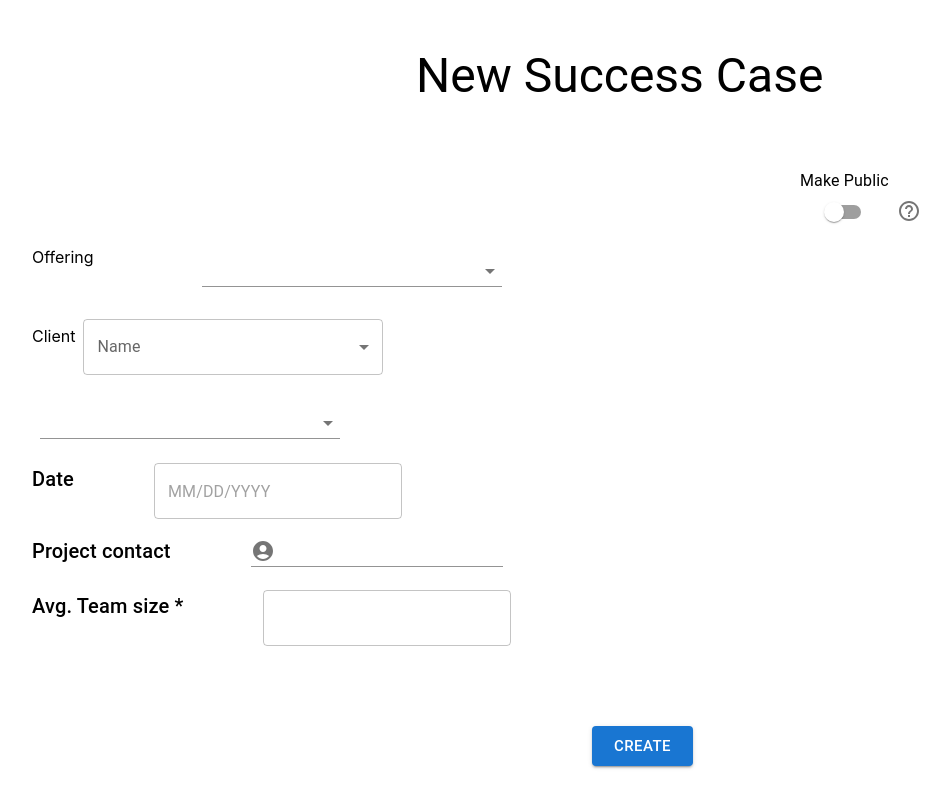
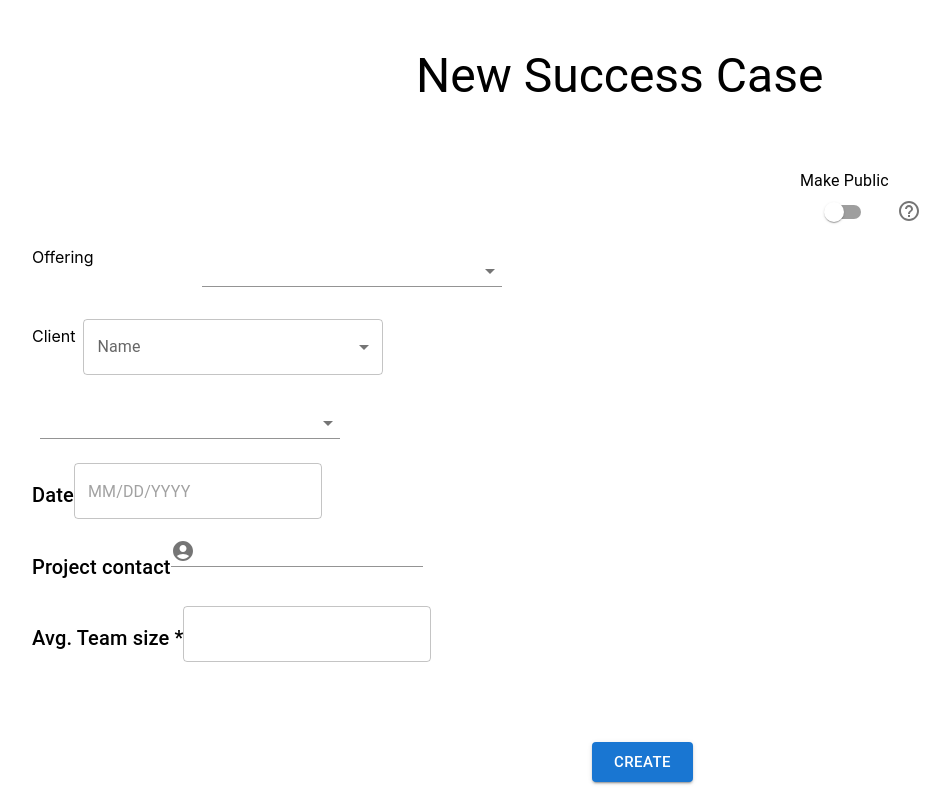
Before and after one commit to gbrizu/success-cases, a React (Create React App) app: page /layout2 in a window 1280 px wide. Shown: the whole page, without its empty margins (32-982 px from the left). Built offline with nearby package versions, Linux system fonts and the light colour scheme.

Commit message:
23  New Success Case files rename

```diff
--- a/src/App.js
+++ b/src/App.js
@@ -1,19 +1,21 @@
 import { BrowserRouter, Route, Routes } from 'react-router-dom';
 import './App.css';
-import MainLayout from './components/MainLayout';
-import MainLayout2 from './components/MainLayout2';
+import MainScreen from './pages/mainScreen';
+import { createContext } from 'react';
+import CreateSuccessCaseScreen from './pages/createSuccessCaseScreen';
+
+export const UserContext = createContext()
 
 function App() {
-  const options = ['1','2'];
   return (
-    <BrowserRouter>
-      <Routes>
-        <Route path="/" element={<MainLayout />} />
-        <Route path="layout2" element={<MainLayout2 />} />
-      </Routes>
-    </BrowserRouter>
-
-
+    <UserContext.Provider value={{ name: "Matias", lastName: "Crack" }}>
+      <BrowserRouter>
+        <Routes>
+          <Route path="/" element={<MainScreen />} />
+          <Route path="layout2" element={<CreateSuccessCaseScreen />} />
+        </Routes>
+      </BrowserRouter>
+    </UserContext.Provider>
   );
 }
 
--- a/src/components/BasicFormInfo.js
+++ b/src/components/BasicFormInfo.js
@@ -5,13 +5,13 @@ function FormInfoInput({ label, customInput, customStyleClass }) {
   return (
     <>
       <div className={`${customStyleClass}`}>
-        <Grid container spacing={10} wrap="nowrap">
-          <Grid item l={5} >
-            <Typography variant="h6" gutterBottom>
+        <Grid container  wrap="nowrap">
+          <Grid item xl={2}>
+            <Typography variant="h6" marginTop={'1rem'} gutterBottom>
               {label}
             </Typography>
           </Grid>
-          <Grid item l={8}>
+          <Grid item>
             {customInput}
           </Grid>
         </Grid>
--- /dev/null
+++ b/src/pages/createSuccessCaseScreen.js
@@ -0,0 +1,135 @@
+import React from "react";
+import {
+  Button,
+  Container,
+  FormControl,
+  FormControlLabel,
+  Grid,
+  IconButton,
+  Input,
+  InputAdornment,
+  Switch,
+  TextField,
+  Tooltip,
+  Typography,
+} from "@mui/material";
+import HelpOutlineIcon from "@mui/icons-material/HelpOutline";
+import { DatePicker, LocalizationProvider } from "@mui/x-date-pickers";
+import { AccountCircle } from "@mui/icons-material";
+import { AdapterDayjs } from '@mui/x-date-pickers/AdapterDayjs'
+import OfferingSelect from "../components/selectListOfferings/selectListOfferings";
+import SelectListClients from "../components/selectListClients/selectListClients";
+import MultipleSelect from "../components/selectListIndustry";
+import FormInfoInput from "../components/BasicFormInfo";
+
+
+function CreateSuccessCaseScreen() {
+  return (
+    <Container maxWidth="lg" sx={{ bgcolor: "white", minHeight: "100vh", }}>
+      <Grid container spacing={2}>
+        <Grid item xs={12}>
+          <Typography
+            variant="h3"
+            gutterBottom
+            sx={{ marginLeft: "24rem ", marginRight: "auto", marginTop: "3rem", }}
+          >
+            New Success Case
+          </Typography>
+        </Grid>
+
+        <Grid item xs={12}>
+          <FormControlLabel
+            value="top"
+            control={<Switch color="primary" />}
+            label="Make Public"
+            labelPlacement="top"
+
+            sx={{ marginLeft: "48rem ", marginRight: "auto", marginTop: "2rem" }}
+          />
+          <Tooltip
+            title={
+              <h1 style={{ color: "black" }}>
+                If the Make Public option is turned on, any person will be able
+                to see the Client field. If it is OFF, then the Client field
+                will only be displayed to the Success Case creator
+              </h1>
+            }
+          >
+            <IconButton sx={{ marginTop: '3.4rem' }}>
+              <HelpOutlineIcon />
+            </IconButton>
+          </Tooltip>
+        </Grid>
+
+        <Grid item xs={12}>
+          <OfferingSelect></OfferingSelect>
+        </Grid>
+
+        <Grid item xs={12}>
+          <SelectListClients options={["Mercado Libre", "Pedidos ya"]}></SelectListClients>
+        </Grid>
+
+        <Grid item xs={12}>
+          <MultipleSelect></MultipleSelect>
+        </Grid>
+
+        <Grid item xs={12}>
+          <FormInfoInput
+            customStyleClass={"form-margin"}
+            label={'Date'}
+            customInput={
+              <LocalizationProvider dateAdapter={AdapterDayjs}>
+                <DatePicker variant="standard" />
+              </LocalizationProvider>
+            }
+          ></FormInfoInput>
+        </Grid>
+
+        <Grid item xs={12}>
+          <FormInfoInput
+            customStyleClass={"form-margin"}
+            label={'Project contact'}
+            customInput={
+              <FormControl variant="standard">
+                <Input
+                  id="input-with-icon-adornment"
+                  startAdornment={
+                    <InputAdornment position="start">
+                      <AccountCircle />
+                    </InputAdornment>
+                  }
+                />
+              </FormControl>
+            }
+          ></FormInfoInput>
+        </Grid>
+
+        <Grid item xs={12}>
+          <FormInfoInput
+            customStyleClass={"form-margin"}
+            label={'Avg. Team size *'}
+            width={300}
+            customInput={<TextField inputProps={{ type: 'number' }} />}
+          ></FormInfoInput>
+        </Grid>
+
+        <Grid item xs={12}>
+          <Button
+            variant="contained"
+            size="large"
+            sx={{
+              height: "2.5rem",
+              marginTop: { xs: "1rem", md: "4rem" },
+              marginLeft: "35rem",
+              marginRight: "auto",
+            }}
+          >
+            Create
+          </Button>
+        </Grid>
+      </Grid>
+    </Container>
+  );
+}
+
+export default CreateSuccessCaseScreen;
```
Also changed, not shown: src/pages/mainScreen.js (renamed from src/components/MainLayout.js, +4 -3 lines).
